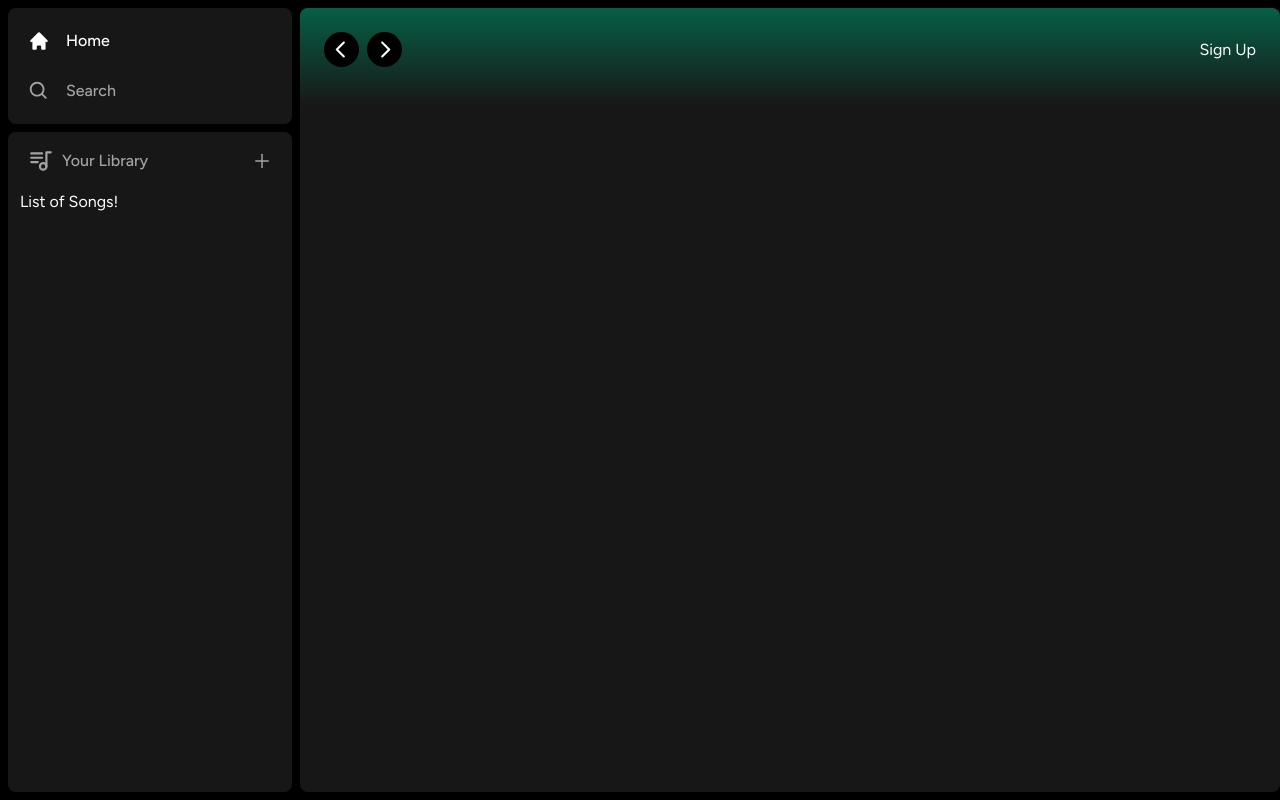
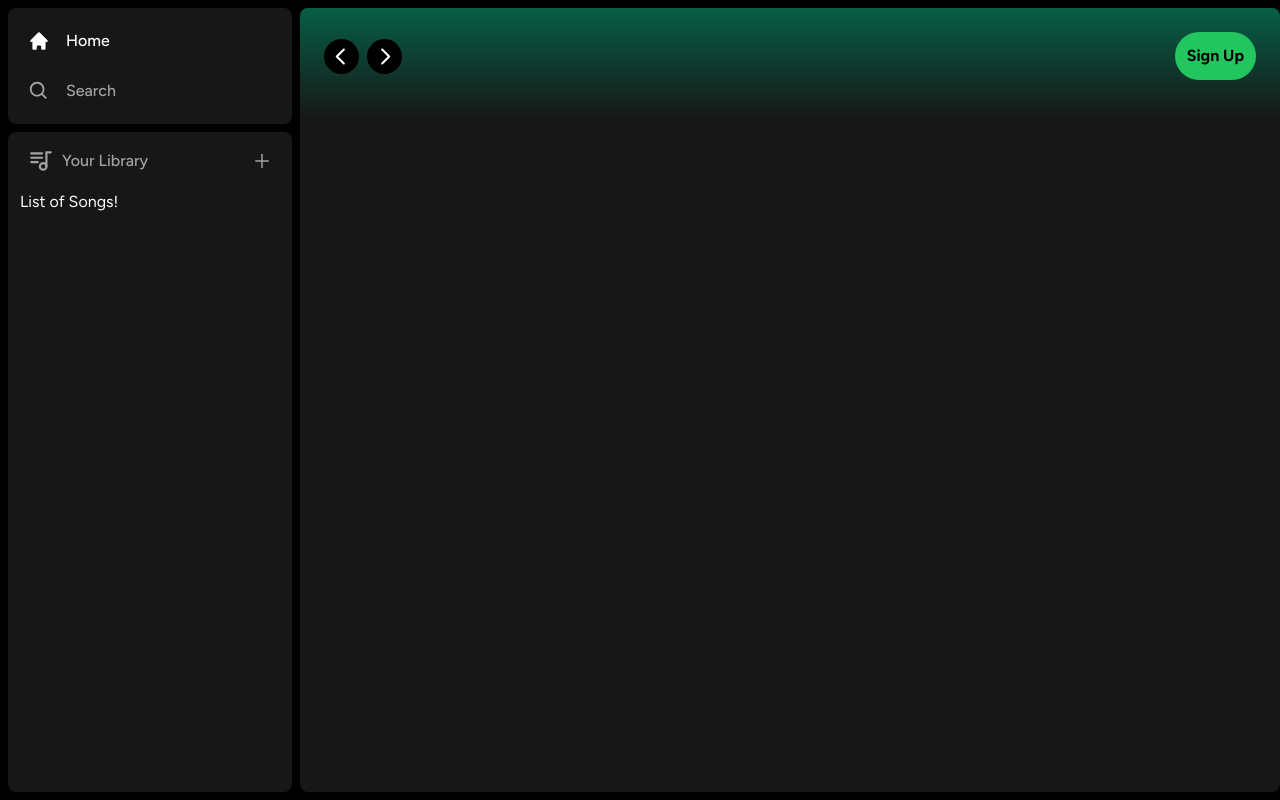
Before and after one commit to kunalg12/Spotify_Clone, a Next.js app: page / in a window 1280 px wide. Built offline with nearby package versions, Linux system fonts and the light colour scheme.

Commit message:
updated button

```diff
--- a/components/Button.tsx
+++ b/components/Button.tsx
@@ -15,8 +15,19 @@ const Button = forwardRef<HTMLButtonElement, ButtonProps>(({
     className={twMerge(`
     w-full
     rounded-full
-
-    `)}
+    bg-green-500
+    border-transparent
+    px-3
+    py-3
+    disabled:cursor-not-allowed
+    disabled:opacity-50
+    text-black
+    font-bold
+    hover:opacity-75
+    transition
+    `,
+    className
+    )}
     >
         {children}
     </button>
```
